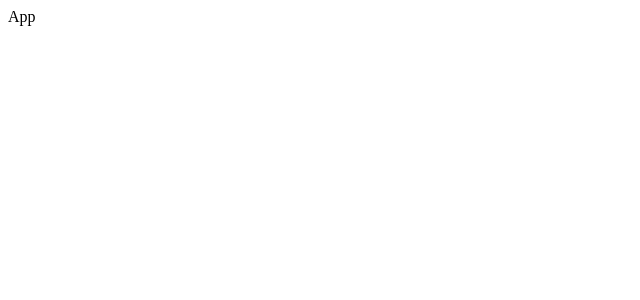
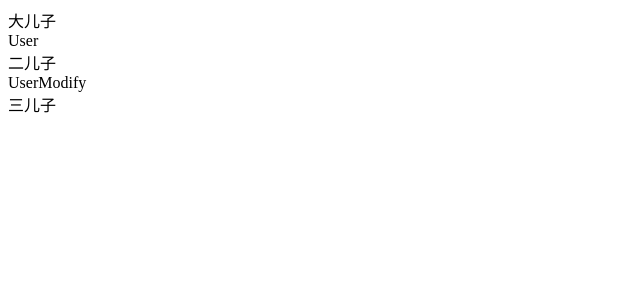
Before and after one commit to Haixiang6123/learn-react-redux, a React (Create React App) app: page / in a window 1280 px wide. Shown: the top 300 px of the page, without its empty margins (0-640 px from the left). Built offline with nearby package versions, Linux system fonts and the light colour scheme; the HTML template or start-up script is replaced by a standard one.

Commit message:
feat: 添加子组件

```diff
--- a/src/App.tsx
+++ b/src/App.tsx
@@ -1,8 +1,50 @@
-import React from 'react';
+import React, {createContext, useContext, useState} from 'react';
 
-function App() {
+const AppContext = createContext({})
+
+const User = () => {
+  return <div>User</div>
+}
+
+const UserModify = () => {
+  return <div>UserModify</div>
+}
+
+const FirstSon = () => {
   return (
-    <div>App</div>
+    <section>
+      大儿子
+      <User/>
+    </section>
+  )
+}
+
+const SecondSon = () => {
+  return (
+    <section>
+      二儿子
+      <UserModify/>
+    </section>
+  )
+}
+
+const ThirdSon = () => {
+  return <section>三儿子</section>
+}
+
+const App = () => {
+  const [appState, setAppState] = useState({
+    user: {user: 'name', age: 18}
+  })
+
+  const contextValue = {appState, setAppState}
+
+  return (
+    <AppContext.Provider value={contextValue}>
+      <FirstSon/>
+      <SecondSon/>
+      <ThirdSon/>
+    </AppContext.Provider>
   );
 }
 
```
